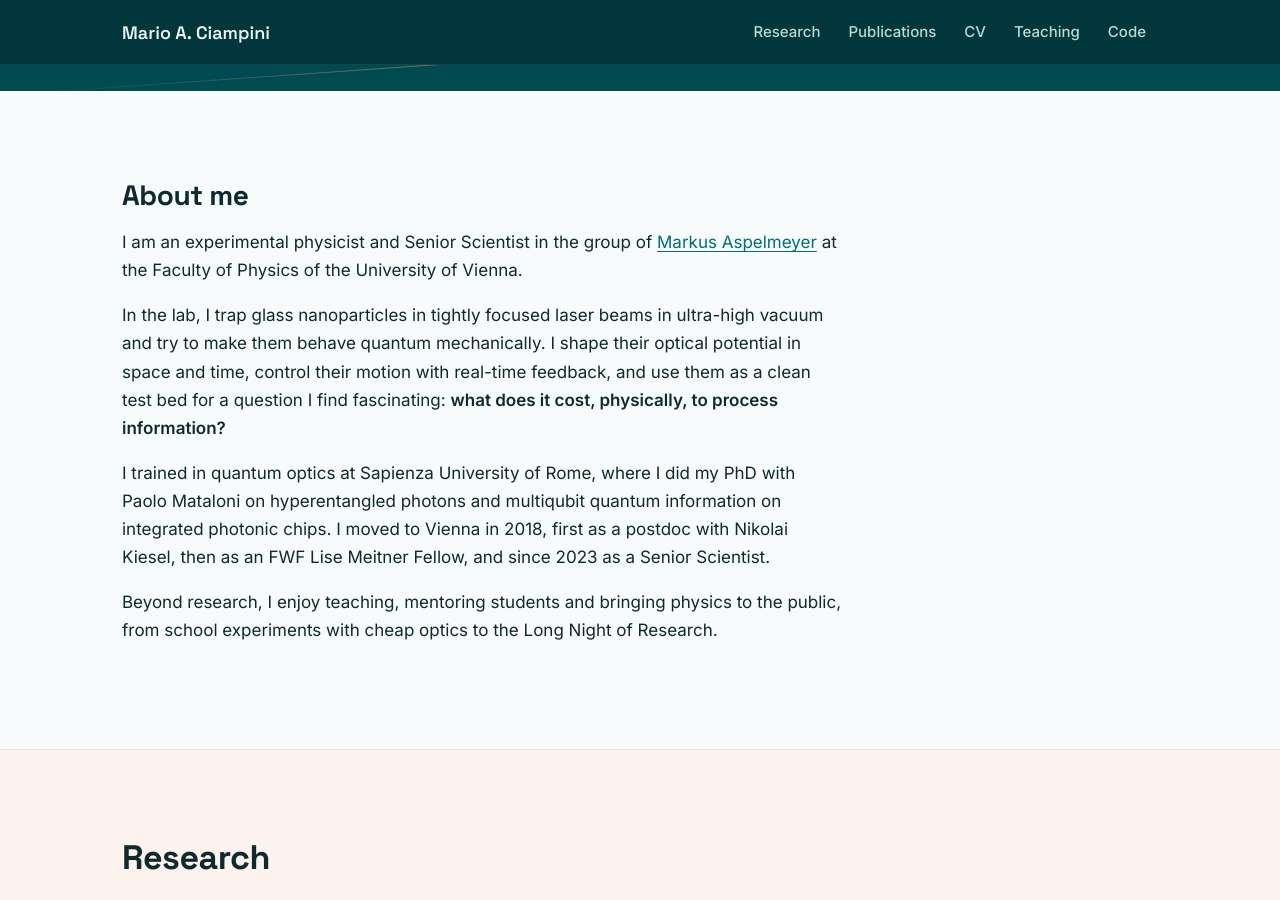
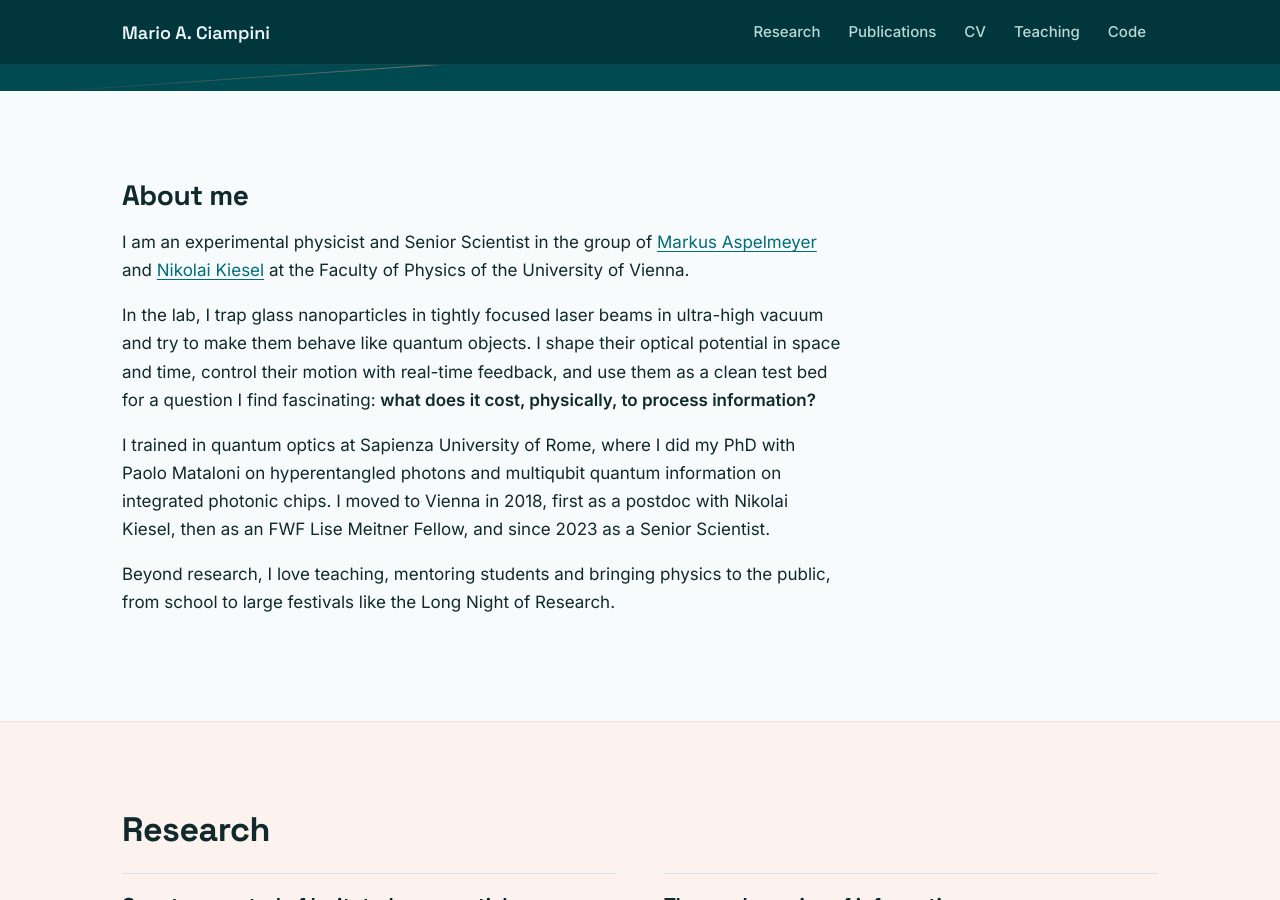
Before and after one commit to MarioACiampini/MarioACiampini.github.io, a Jekyll site: the page built from index.md, in a window 1280 px wide and 900 px high, scrolled down 642 px. Built offline with Jekyll 4.4.1, drawn with Linux system fonts in a browser that asks for light colours.

Commit message:
small changes to index
bla

```diff
--- a/index.md
+++ b/index.md
@@ -5,10 +5,10 @@ title: Home
 
 ## About me
 
-I am an experimental physicist and Senior Scientist in the group of [Markus Aspelmeyer](https://aspelmeyer.quantum.at/) at the Faculty of Physics of the University of Vienna.
+I am an experimental physicist and Senior Scientist in the group of [Markus Aspelmeyer](https://aspelmeyer.quantum.at/) and [Nikolai Kiesel](https://kiesel.univie.ac.at/) at the Faculty of Physics of the University of Vienna.
 
-In the lab, I trap glass nanoparticles in tightly focused laser beams in ultra-high vacuum and try to make them behave quantum mechanically. I shape their optical potential in space and time, control their motion with real-time feedback, and use them as a clean test bed for a question I find fascinating: **what does it cost, physically, to process information?**
+In the lab, I trap glass nanoparticles in tightly focused laser beams in ultra-high vacuum and try to make them behave like quantum objects. I shape their optical potential in space and time, control their motion with real-time feedback, and use them as a clean test bed for a question I find fascinating:  **what does it cost, physically, to process information?**
 
 I trained in quantum optics at Sapienza University of Rome, where I did my PhD with Paolo Mataloni on hyperentangled photons and multiqubit quantum information on integrated photonic chips. I moved to Vienna in 2018, first as a postdoc with Nikolai Kiesel, then as an FWF Lise Meitner Fellow, and since 2023 as a Senior Scientist.
 
-Beyond research, I enjoy teaching, mentoring students and bringing physics to the public, from school experiments with cheap optics to the Long Night of Research.
+Beyond research, I love teaching, mentoring students and bringing physics to the public, from school to large festivals like the Long Night of Research.
```
Also changed, not shown: .obsidian/app.json (added), .obsidian/appearance.json (added), .obsidian/core-plugins.json (added).
